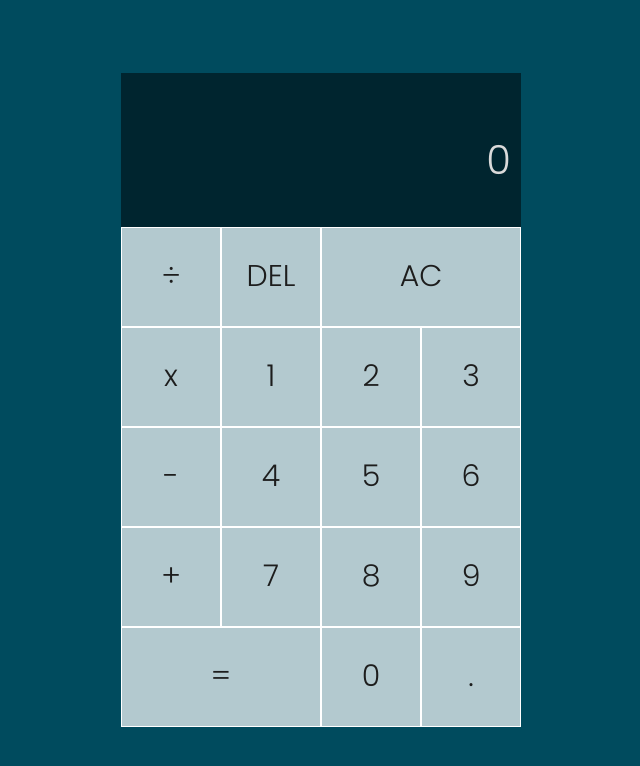
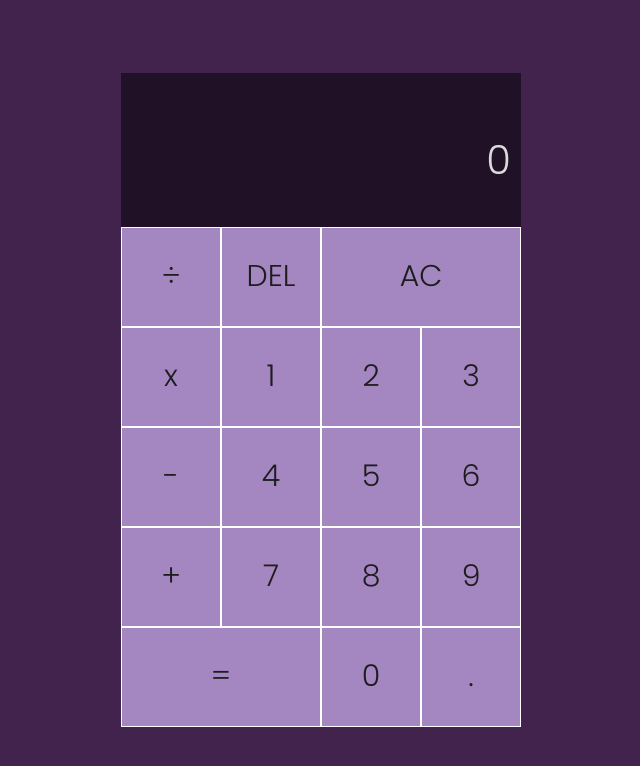
Before and after one commit to tanushsunil/Calculator, a plain HTML site: page index.html in a window 1280 px wide. Shown: the whole page, without its empty margins (319-959 px from the left). Drawn offline with Linux system fonts and the light colour scheme.

Commit message:
Update styles.css

```diff
--- a/styles.css
+++ b/styles.css
@@ -10,7 +10,7 @@
 body {
     padding: 0;
     margin: 0;
-    background: #004b5e;
+    background: hsl(282, 38%, 22%);
 
 }
 
@@ -29,7 +29,7 @@ body {
     font-size: 30px;
     border: 1px solid #ffffff;
     outline: none;
-    background-color: rgba(255, 255, 255, 0.7);
+    background-color:  hsl(271, 32%, 64%);
     color: #1d1d1d;
 
 
```
